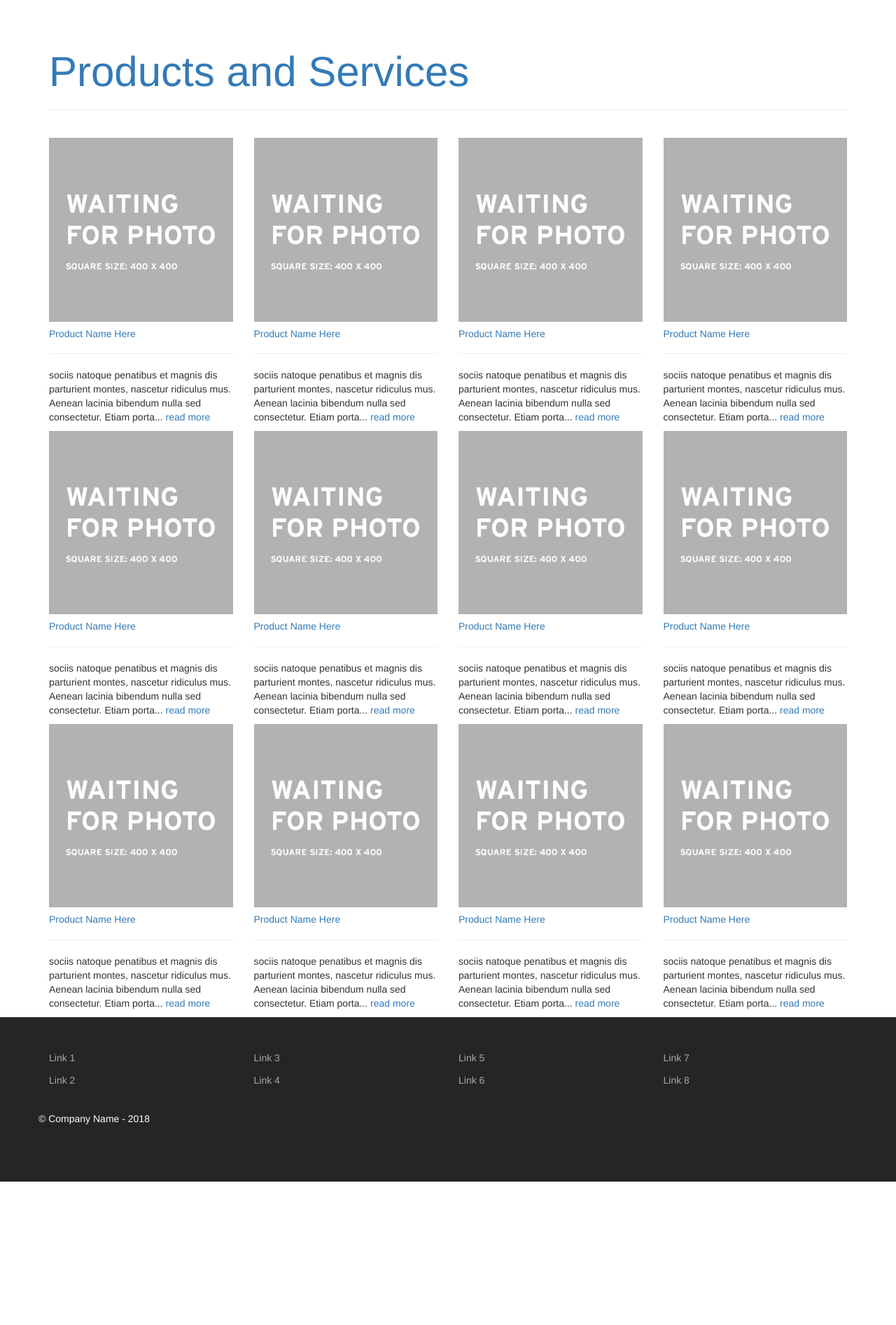
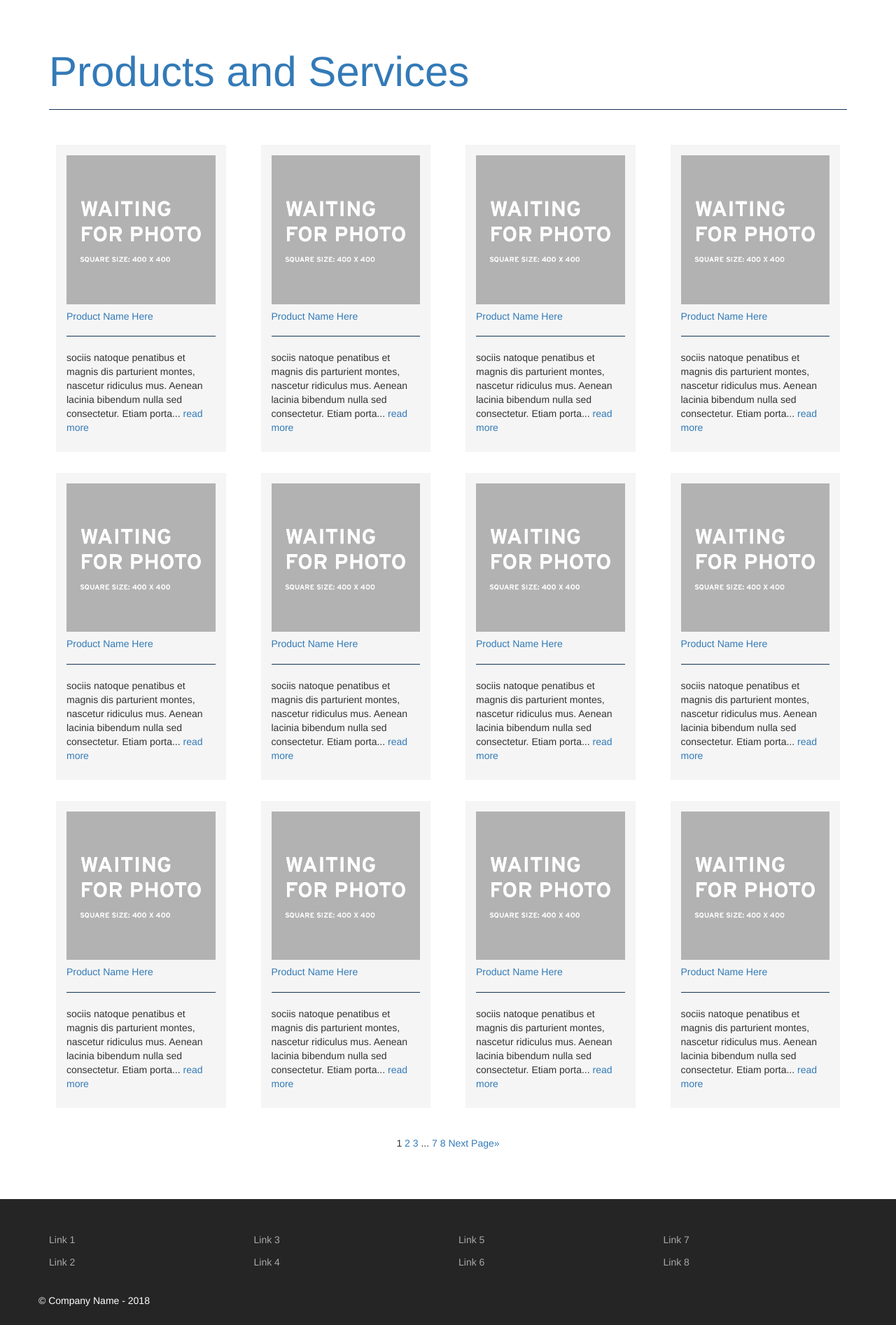
Before and after one commit to Outte/AM-Custom-WordPress-Theme, a PHP site: page /product.html in a window 1280 px wide. Shown: the part 52-1946 px from the top of the page at 70% size. Before the commit the page ends 1741 px from the top, so only its background shows below. Run offline with PHP 8.4, Linux system fonts and the light colour scheme; some libraries are stand-ins or nearby versions.

Commit message:
product list page css complete

```diff
--- a/blog-single-thumbnail.html
+++ b/blog-single-thumbnail.html
@@ -150,6 +150,6 @@
 		<script src="https://ajax.googleapis.com/ajax/libs/jquery/3.3.1/jquery.min.js"></script>
 		<script src="https://maxcdn.bootstrapcdn.com/bootstrap/3.3.7/js/bootstrap.min.js"></script>
 		<script src="https://unpkg.com/masonry-layout@4/dist/masonry.pkgd.min.js"></script>
-		<script src="am-theme-jquery.js"></script>
+		<script src="./javascript/am-theme-jquery.js"></script>
 	</body>
 </html>
--- a/blog-single.html
+++ b/blog-single.html
@@ -163,6 +163,6 @@
 		<script src="https://ajax.googleapis.com/ajax/libs/jquery/3.3.1/jquery.min.js"></script>
 		<script src="https://maxcdn.bootstrapcdn.com/bootstrap/3.3.7/js/bootstrap.min.js"></script>
 		<script src="https://unpkg.com/masonry-layout@4/dist/masonry.pkgd.min.js"></script>
-		<script src="am-theme-jquery.js"></script>
+		<script src="./javascript/am-theme-jquery.js"></script>
 	</body>
 </html>
--- a/blog.html
+++ b/blog.html
@@ -219,6 +219,6 @@
 		<script src="https://ajax.googleapis.com/ajax/libs/jquery/3.3.1/jquery.min.js"></script>
 		<script src="https://maxcdn.bootstrapcdn.com/bootstrap/3.3.7/js/bootstrap.min.js"></script>
 		<script src="https://unpkg.com/masonry-layout@4/dist/masonry.pkgd.min.js"></script>
-		<script src="am-theme-jquery.js"></script>
+		<script src="./javascript/am-theme-jquery.js"></script>
 	</body>
 </html>
--- a/index.html
+++ b/index.html
@@ -184,6 +184,6 @@
 		<script src="https://ajax.googleapis.com/ajax/libs/jquery/3.3.1/jquery.min.js"></script>
 		<script src="https://maxcdn.bootstrapcdn.com/bootstrap/3.3.7/js/bootstrap.min.js"></script>
 		<script src="https://unpkg.com/masonry-layout@4/dist/masonry.pkgd.min.js"></script>
-		<script src="am-theme-jquery.js"></script>
+		<script src="./javascript/am-theme-jquery.js"></script>
 	</body>
 </html>
--- a/product-single.html
+++ b/product-single.html
@@ -143,6 +143,6 @@
 		<script src="https://ajax.googleapis.com/ajax/libs/jquery/3.3.1/jquery.min.js"></script>
 		<script src="https://maxcdn.bootstrapcdn.com/bootstrap/3.3.7/js/bootstrap.min.js"></script>
 		<script src="https://unpkg.com/masonry-layout@4/dist/masonry.pkgd.min.js"></script>
-		<script src="am-theme-jquery.js"></script>
+		<script src="./javascript/am-theme-jquery.js"></script>
 	</body>
 </html>
--- a/product.html
+++ b/product.html
@@ -240,6 +240,9 @@
 		        		</div>
 		        	</div>
 		        	</div>
+		        	<div class="pager">
+		            <p>1 <a href="#">2</a> <a href="#">3</a> ... <a href="#">7</a> <a href="#">8</a> <a href="#"> Next Page»</a></p>
+		          </div>
 		        </section>
 
 			</div>
@@ -300,6 +303,6 @@
 		<script src="https://ajax.googleapis.com/ajax/libs/jquery/3.3.1/jquery.min.js"></script>
 		<script src="https://maxcdn.bootstrapcdn.com/bootstrap/3.3.7/js/bootstrap.min.js"></script>
 		<script src="https://unpkg.com/masonry-layout@4/dist/masonry.pkgd.min.js"></script>
-		<script src="am-theme-jquery.js"></script>
+		<script src="./javascript/am-theme-jquery.js"></script>
 	</body>
 </html>
--- a/style.css
+++ b/style.css
@@ -176,6 +176,13 @@ footer .copyright {
 	background: transparent;
 }
 
+hr {
+height: 1px;
+color: #123455;
+background-color: #123455;
+border: none;
+}
+
 /* Blog Styles */
 
 .blog-header {
@@ -249,3 +256,14 @@ footer .copyright {
 .product-header a {
 	text-decoration: none;
 }
+
+.product-list .pager {
+	text-align: center;
+}
+
+.product-list-item {
+	margin: 10px;
+	margin-bottom: 20px;
+	padding: 15px;
+	background-color: #f5f5f5;
+}
```
Also changed, not shown: javascript/am-theme-jquery.js (renamed from am-theme-jquery.js).
